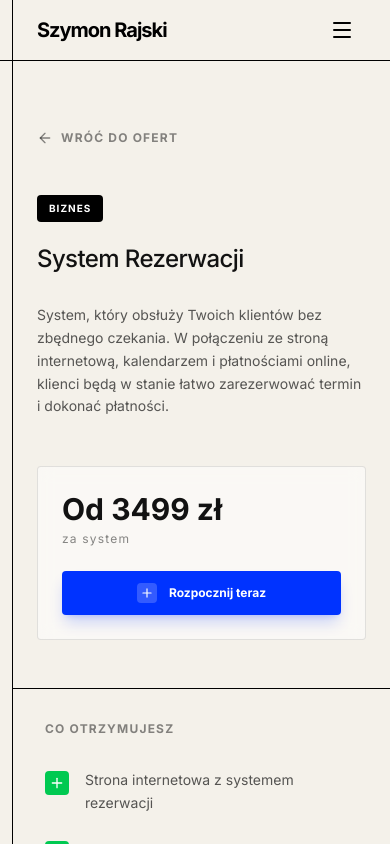
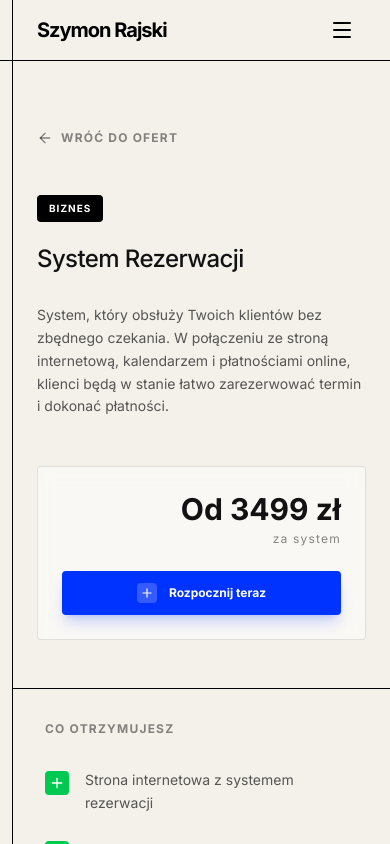
Before and after one commit to szymonr-biznes/szymon-rajski, a Next.js app: page /business/bookings in a window 390 px wide. Shown: the top 844 px of the page. Built offline with nearby package versions, Linux system fonts and the light colour scheme; a web font is replaced by a local one.

Commit message:
fix price tag on product page aligned to right

```diff
--- a/app/business/[slug]/page.tsx
+++ b/app/business/[slug]/page.tsx
@@ -58,13 +58,13 @@ export default async function DetailsPage({ params }: { params: Promise<{ slug:
                 </p>
               </div>
 
-              <div className="lg:text-right bg-white/50 p-6 md:p-8 rounded-sm border border-black/10 backdrop-blur-sm min-w-0 md:min-w-[280px] w-full md:w-auto">
+              <div className="text-right bg-white/50 p-6 md:p-8 rounded-sm border border-black/10 backdrop-blur-sm min-w-0 md:min-w-[280px] w-full md:w-auto">
                 <div className="text-3xl md:text-4xl font-bold mb-1">{service.price}</div>
                 <div className="text-xs tracking-widest text-foreground/50 mb-6">{service.priceNote}</div>
                 <ScrollButton
                   targetId="order"
                   label="Rozpocznij teraz"
-                  className="bg-[#0033FF] hover:bg-[#002BE6] text-white px-5 py-3 rounded-sm text-xs md:text-sm font-bold transition-all flex items-center justify-center gap-3 shadow-lg shadow-[#0033FF]/20 w-full md:w-auto cursor-pointer"
+                  className="bg-[#0033FF] hover:bg-[#002BE6] text-white px-5 py-3 rounded-sm text-xs md:text-sm font-bold transition-all flex items-center justify-center gap-3 shadow-lg shadow-[#0033FF]/20 w-full cursor-pointer"
                 />
               </div>
             </div>
--- a/app/social-media/[slug]/page.tsx
+++ b/app/social-media/[slug]/page.tsx
@@ -58,13 +58,13 @@ export default async function DetailsPage({ params }: { params: Promise<{ slug:
                 </p>
               </div>
 
-              <div className="lg:text-right bg-white/50 p-6 md:p-8 rounded-sm border border-black/10 backdrop-blur-sm min-w-0 md:min-w-[280px] w-full md:w-auto">
+              <div className="text-right bg-white/50 p-6 md:p-8 rounded-sm border border-black/10 backdrop-blur-sm min-w-0 md:min-w-[280px] w-full md:w-auto">
                 <div className="text-3xl md:text-4xl font-bold mb-1">{service.price}</div>
                 <div className="text-xs tracking-widest text-foreground/50 mb-6">{service.priceNote}</div>
                 <ScrollButton
                   targetId="order"
                   label="Rozpocznij teraz"
-                  className="bg-[#0033FF] hover:bg-[#002BE6] text-white px-5 py-3 rounded-sm text-xs md:text-sm font-bold transition-all flex items-center justify-center gap-3 shadow-lg shadow-[#0033FF]/20 w-full md:w-auto cursor-pointer"
+                  className="bg-[#0033FF] hover:bg-[#002BE6] text-white px-5 py-3 rounded-sm text-xs md:text-sm font-bold transition-all flex items-center justify-center gap-3 shadow-lg shadow-[#0033FF]/20 w-full cursor-pointer"
                 />
               </div>
             </div>
```
